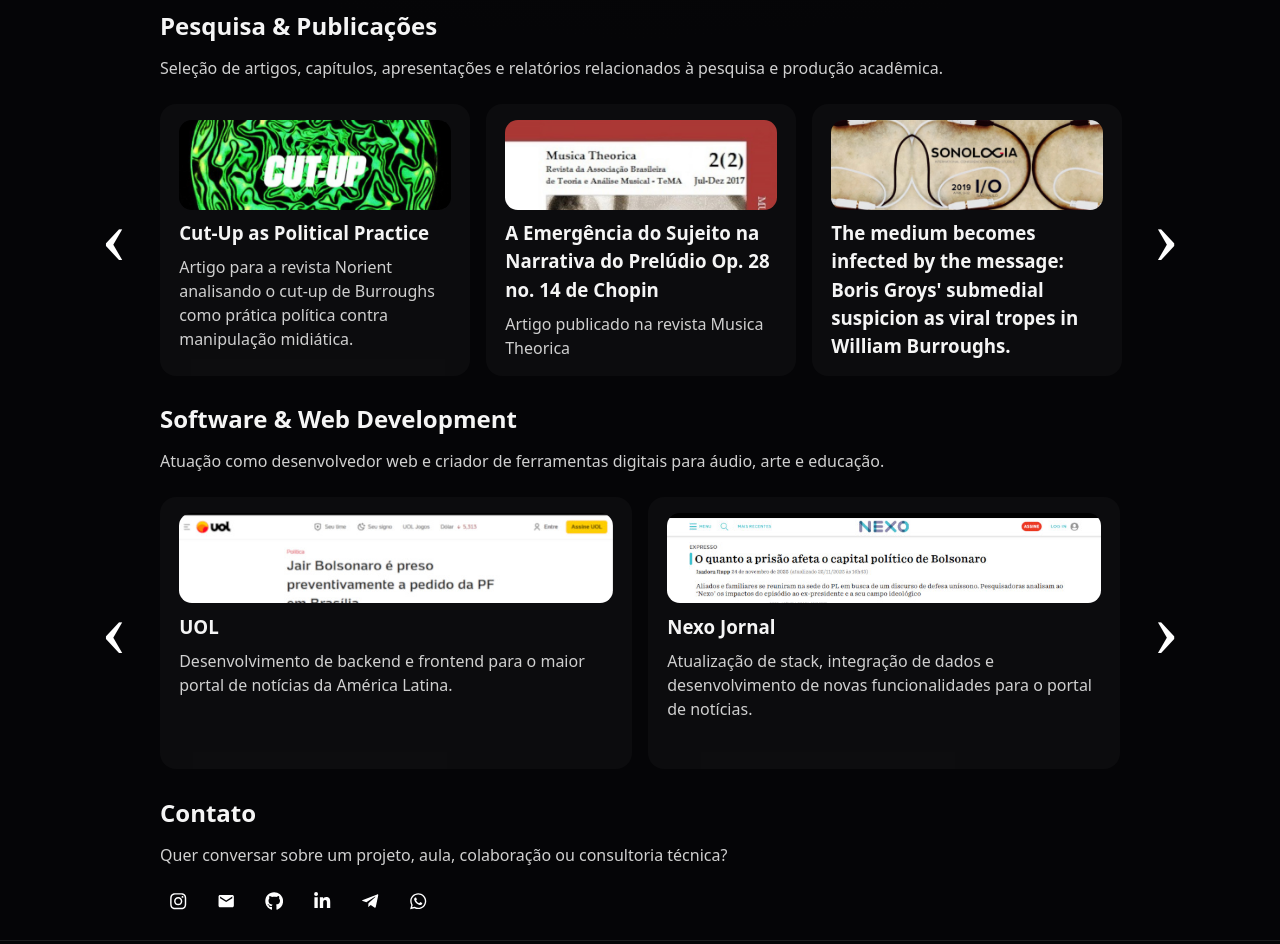
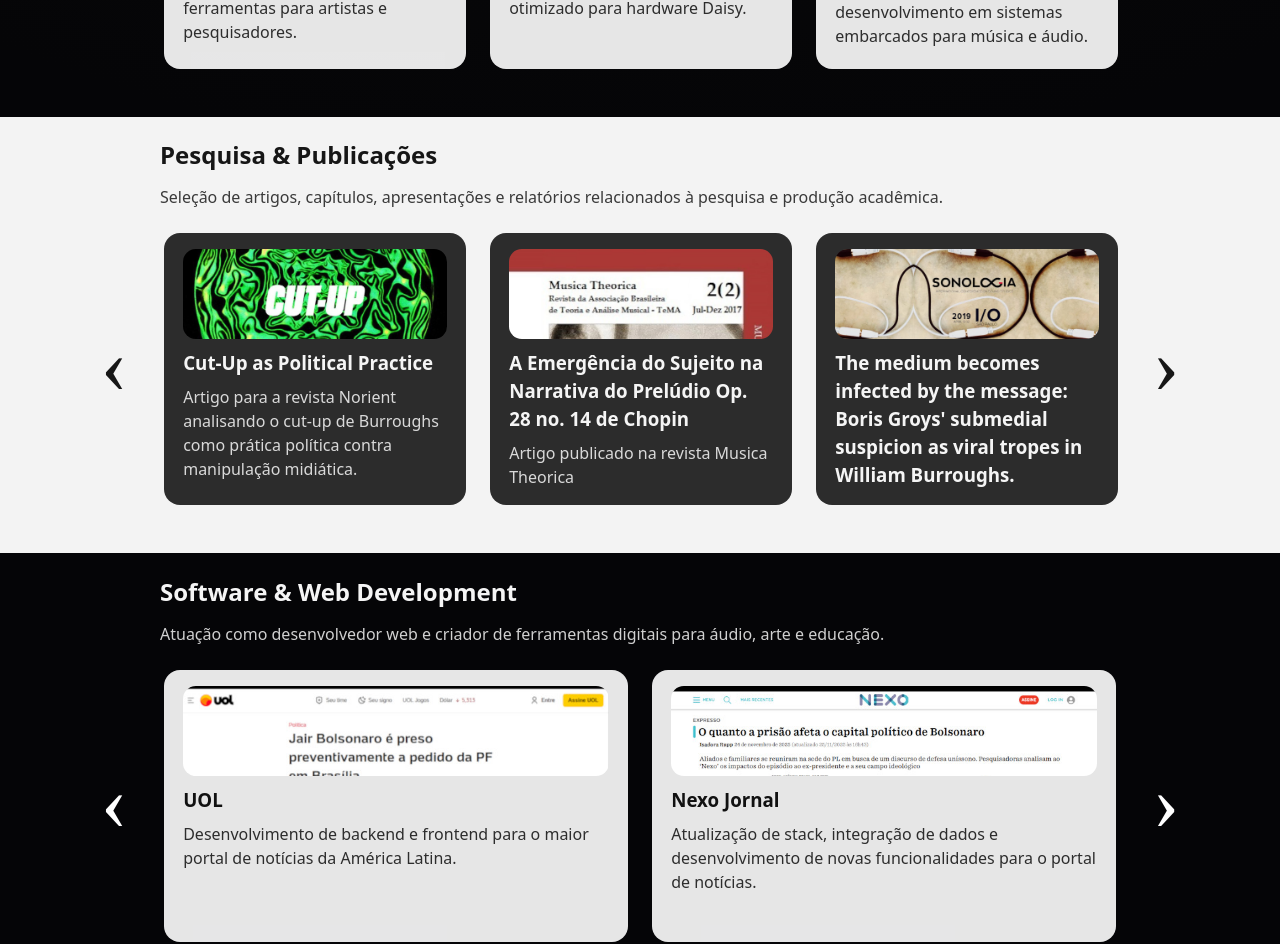
Before and after one commit to viniciusfersil123/vinicius-portfolio, a React (Vite) app: page / in a window 1280 px wide. Shown: the part 1511-2455 px from the top of the page. Built offline with nearby package versions, Linux system fonts and the light colour scheme.

Commit message:
fixes scrolling auto

```diff
--- a/src/App.css
+++ b/src/App.css
@@ -184,7 +184,7 @@
   padding: 1rem 10rem;
   display: flex;
   justify-content: start;
-  align-items: start;
+  align-items: center;
   background: linear-gradient(
     180deg,
     rgba(0, 0, 0, 0) 0%,
@@ -260,7 +260,6 @@
   .highlight-overlay {
     flex-direction: column;
     gap: 0;
-
   }
 
   .highlight-overlay h4 {
@@ -333,16 +332,39 @@
 }
 
 .section {
-  padding: 1.3rem 10rem 0.3rem;
+  --section-bg: transparent;
+  --section-text: #f5f5f5;
+  --section-muted: #d0d0d0;
+  --section-card-bg: rgba(255, 255, 255, 0.9);
+  --section-card-text: #111;
+  --section-card-muted: #2d2d2d;
+  --section-arrow: #fff;
+  padding: 1.3rem 10rem 3rem;
+  background: var(--section-bg);
+  color: var(--section-text);
   /* max-width: 1000px; */
 
   @media (max-width: 900px) {
-    padding: 1rem 5rem;
+    padding: 2rem 5rem;
   }
 
   @media (max-width: 600px) {
-    padding: 1rem 3rem;
+    padding: 2rem 3rem;
   }
+}
+
+#contact {
+ padding-bottom: 1rem;
+}
+
+.section--inverted {
+  --section-bg: #f3f3f3;
+  --section-text: #161616;
+  --section-muted: #3a3a3a;
+  --section-card-bg: rgba(0, 0, 0, 0.82);
+  --section-card-text: #f5f5f5;
+  --section-card-muted: #d9d9d9;
+  --section-arrow: #161616;
 }
 
 .section h2 {
@@ -350,7 +372,7 @@
 }
 
 .section p {
-  color: #d0d0d0;
+  color: var(--section-muted);
 }
 
 .contact-links {
@@ -363,14 +385,19 @@
 }
 
 .contact-links a {
-  width:2.25rem;
+  width: 2.25rem;
   height: 2.25rem;
   display: inline-flex;
   align-items: center;
-  justify-content: center;
-  color: #fff;
+  justify-content: start;
+  color: currentColor;
   text-decoration: none;
   transition: transform 0.2s ease;
+
+  @media (max-width: 600px) {
+    width: 2rem;
+    height: 2rem;
+  }
 }
 
 .contact-links a:hover {
@@ -398,7 +425,8 @@
 .card {
   padding: 1.2rem;
   border-radius: 1rem;
-  background: rgba(255, 255, 255, 0.03);
+  background: var(--section-card-bg);
+  color: var(--section-card-text);
 
   /* altura fixa e clipping do conteúdo extra */
   height: 200px; /* ajuste conforme necessário */
@@ -442,7 +470,8 @@
 .card {
   padding: 1.2rem;
   border-radius: 1rem;
-  background: rgba(255, 255, 255, 0.03);
+  background: var(--section-card-bg);
+  color: var(--section-card-text);
   height: 220px; /* altura fixa para padronizar; ajustável */
   display: flex;
   flex-direction: column;
@@ -459,6 +488,7 @@
 /* corpo do card ocupa o resto e é clippado */
 .card p {
   margin: 0;
+  color: var(--section-card-muted);
   flex: 1 1 auto;
   overflow: hidden;
   display: -webkit-box;
@@ -616,7 +646,7 @@
 }
 
 .carousel-wrapper-component .slick-slide > div {
-  padding: 0 0.5rem;
+  padding: 0 0.75rem 0 0.75rem;
 }
 
 .carousel-wrapper-component .slick-arrow {
@@ -629,7 +659,7 @@
   border-radius: 50%;
   display: grid;
   place-items: center;
-  color: #fff;
+  color: var(--section-arrow, #fff);
 }
 
 .carousel-wrapper-component .slick-prev {
@@ -652,7 +682,7 @@
   font-size: 5rem;
   line-height: 0;
   opacity: 1;
-  color: #fff;
+  color: var(--section-arrow, #fff);
 }
 
 .carousel-wrapper-component .slick-prev:before {
--- a/src/App.tsx
+++ b/src/App.tsx
@@ -396,7 +396,7 @@
         </section>
 
         {/* ART */}
-        <section id="art" className="section">
+        <section id="art" className="section section--inverted">
           <h2>Art & Sound</h2>
           <p>
             Uma seleção de performances, instalações sonoras e projetos
@@ -427,7 +427,7 @@
         </section>
 
         {/* RESEARCH & PUBLICATIONS (nova seção) */}
-        <section id="publications" className="section">
+        <section id="publications" className="section section--inverted">
           <h2>Pesquisa & Publicações</h2>
           <p>
             Seleção de artigos, capítulos, apresentações e relatórios
@@ -458,7 +458,7 @@
         </section>
 
         {/* CONTACT */}
-        <section id="contact" className="section">
+        <section id="contact" className="section section--inverted">
           <h2>Contato</h2>
           <p>
             Quer conversar sobre um projeto, aula, colaboração ou consultoria
--- a/src/components/Header.tsx
+++ b/src/components/Header.tsx
@@ -10,12 +10,36 @@
   const { lang, setLang, openLangModal } = useLanguage();
   const { t } = useTranslation();
 
+  const scrollToSection = (sectionId: string) => {
+    const section = document.getElementById(sectionId);
+    if (!section) return;
+
+    const header = document.querySelector(".navbar") as HTMLElement | null;
+    const headerHeight = header?.offsetHeight ?? 0;
+    const sectionTop = section.getBoundingClientRect().top + window.scrollY;
+
+    window.scrollTo({
+      top: Math.max(sectionTop - headerHeight, 0),
+      behavior: "smooth",
+    });
+  };
+
+  const onNavClick = (
+    event: React.MouseEvent<HTMLAnchorElement>,
+    sectionId: string,
+  ) => {
+    event.preventDefault();
+    scrollToSection(sectionId);
+  };
+
   return (
     <header className="navbar">
       <div
         className="logo"
         onClick={() =>
-          onLogoClick ? onLogoClick() : window.scrollTo({ top: 0, behavior: "smooth" })
+          onLogoClick
+            ? onLogoClick()
+            : window.scrollTo({ top: 0, behavior: "smooth" })
         }
         style={{ cursor: "pointer" }}
       >
@@ -23,12 +47,24 @@
       </div>
 
       <nav>
-        <a href="#about">{t("nav.sobre")}</a>
-        <a href="#art">{t("nav.arte")}</a>
-        <a href="#tech">{t("nav.tech")}</a>
-        <a href="#software">{t("nav.software")}</a>
-        <a href="#research">{t("nav.pesquisa")}</a>
-        <a href="#contact">{t("nav.contato")}</a>
+        <a href="#about" onClick={(e) => onNavClick(e, "about")}>
+          {t("nav.sobre")}
+        </a>
+        <a href="#art" onClick={(e) => onNavClick(e, "art")}>
+          {t("nav.arte")}
+        </a>
+        <a href="#tech" onClick={(e) => onNavClick(e, "tech")}>
+          {t("nav.tech")}
+        </a>
+        <a href="#publications" onClick={(e) => onNavClick(e, "publications")}>
+          {t("nav.pesquisa")}
+        </a>
+        <a href="#software" onClick={(e) => onNavClick(e, "software")}>
+          {t("nav.software")}
+        </a>
+        <a href="#contact" onClick={(e) => onNavClick(e, "contact")}>
+          {t("nav.contato")}
+        </a>
       </nav>
 
       <button
@@ -41,13 +77,23 @@
 
       <div
         className="header-lang-controls"
-        style={{ marginLeft: "1rem", display: "flex", alignItems: "center", gap: "0.5rem" }}
+        style={{
+          marginLeft: "1rem",
+          display: "flex",
+          alignItems: "center",
+          gap: "0.5rem",
+        }}
       >
         <button
           className="lang-open"
           onClick={() => (openLangModal ? openLangModal() : undefined)}
           aria-label={t("header.alterarIdioma") || "Alterar idioma"}
-          style={{ background: "transparent", color: "#ddd", border: "none", cursor: "pointer" }}
+          style={{
+            background: "transparent",
+            color: "#ddd",
+            border: "none",
+            cursor: "pointer",
+          }}
         >
           {lang === "pt-br" && "🇧🇷 PT"}
           {lang === "en" && "🇬🇧 EN"}
@@ -57,7 +103,9 @@
 
         <select
           value={lang || ""}
-          onChange={(e) => (setLang ? setLang(e.target.value as any) : undefined)}
+          onChange={(e) =>
+            setLang ? setLang(e.target.value as any) : undefined
+          }
           aria-label={t("header.selecaoIdioma") || "Seleção de idioma"}
           style={{
             background: "transparent",
```
